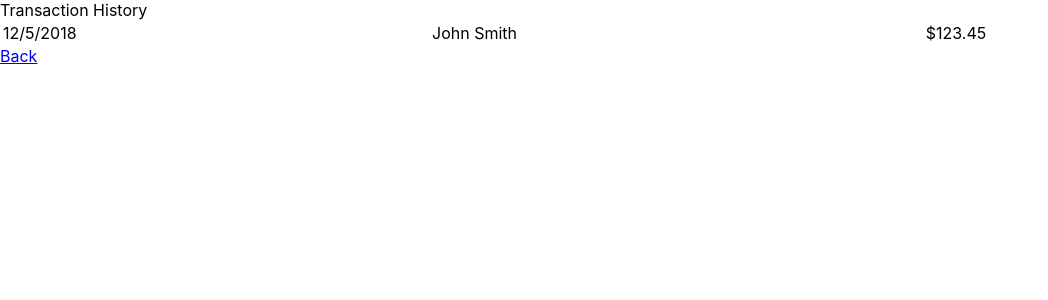
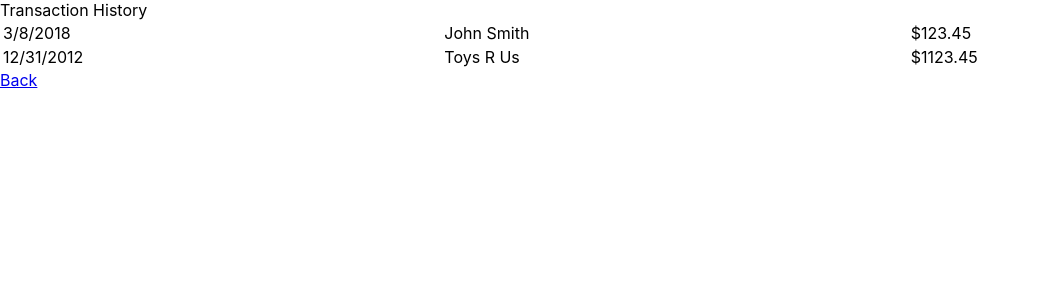
Before and after one commit to dlchen/paypal, a React (Create React App) app: page /view in a window 1280 px wide. Shown: the top 300 px of the page, without its empty margins (0-1048 px from the left). Built offline with nearby package versions, Linux system fonts and the light colour scheme.

Commit message:
feat: render transaction rows with component
* use mockTransactions data for now

```diff
--- /dev/null
+++ b/src/components/TransactionRow.tsx
@@ -0,0 +1,29 @@
+import React from 'react';
+
+interface Currency {
+  [key: string]: string;
+}
+
+const symbol: Currency = {
+  'USD': '$'
+};
+
+interface TransactionProps {
+  date: Date,
+  amount: number,
+  currency: string,
+  name: string
+}
+
+const TransactionRow = ({ date, name, currency, amount } : TransactionProps) => {
+
+  return (
+    <tr>
+      <td>{date.toLocaleDateString("en-US")}</td>
+      <td>{name}</td>
+      <td>{symbol[currency]}{amount}</td>
+    </tr>
+  );
+}
+
+export default TransactionRow;
--- a/src/components/ViewHistory.tsx
+++ b/src/components/ViewHistory.tsx
@@ -1,18 +1,19 @@
 import React, { Component } from 'react';
 import { BrowserRouter as Router, Route, Link } from 'react-router-dom';
 
+import TransactionRow from './TransactionRow';
 // import './SendMoney.css';
 
 const mockTransactions = [
   {
     name: "John Smith",
-    date: new Date(Date.UTC(2018, 3, 8)),
+    date: new Date(Date.UTC(2018, 2, 8)),
     amount: 123.45,
     currency: 'USD'
   },
   {
     name: "Toys R Us",
-    date: new Date(Date.UTC(2012, 3, 8)),
+    date: new Date(Date.UTC(2012, 11, 31)),
     amount: 1123.45,
     currency: 'USD'
   }
@@ -20,17 +21,21 @@ const mockTransactions = [
 
 class ViewHistory extends Component {
   render() {
+    const transactionRows = mockTransactions.map((row, idx) => (
+      <TransactionRow
+        date={row.date}
+        amount={row.amount}
+        currency={row.currency}
+        name={row.name}
+        key={idx} />
+    ));
     return (
       <div>
         <header>Transaction History</header>
         <div className="content">
           <table>
             <tbody>
-              <tr>
-                <td>12/5/2018</td>
-                <td>John Smith</td>
-                <td>$123.45</td>
-              </tr>
+              {transactionRows}
             </tbody>
           </table>
         </div>
```
